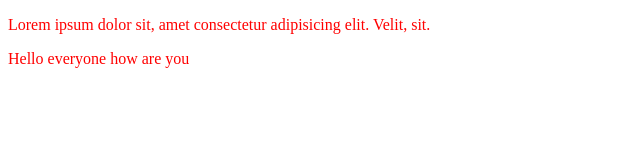
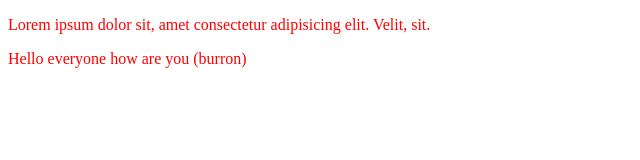
Before and after one commit to KanhaiyaBagul/localrepo, a plain HTML site: page index.html in a window 1280 px wide. Shown: the full height of the page, 0-640 px from the left. Drawn offline with Linux system fonts and the light colour scheme.

```diff
--- a/index.html
+++ b/index.html
@@ -8,6 +8,6 @@
 </head>
 <body>
     <p>Lorem ipsum dolor sit, amet consectetur adipisicing elit. Velit, sit.</p>
-     <div>Hello everyone how are you </div>
+     <div>Hello everyone how are you (burron)</div>
 </body>
 </html>
```
